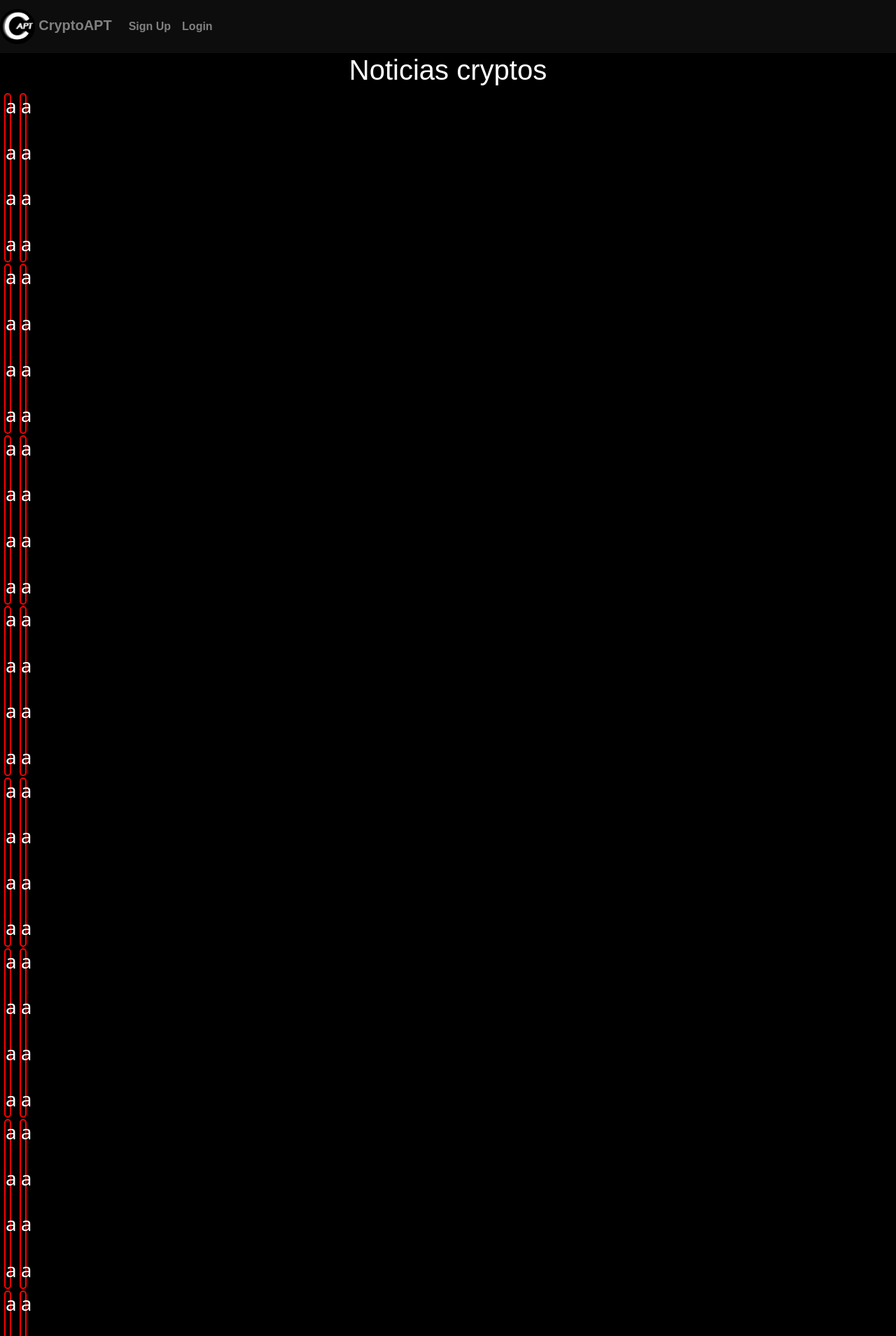
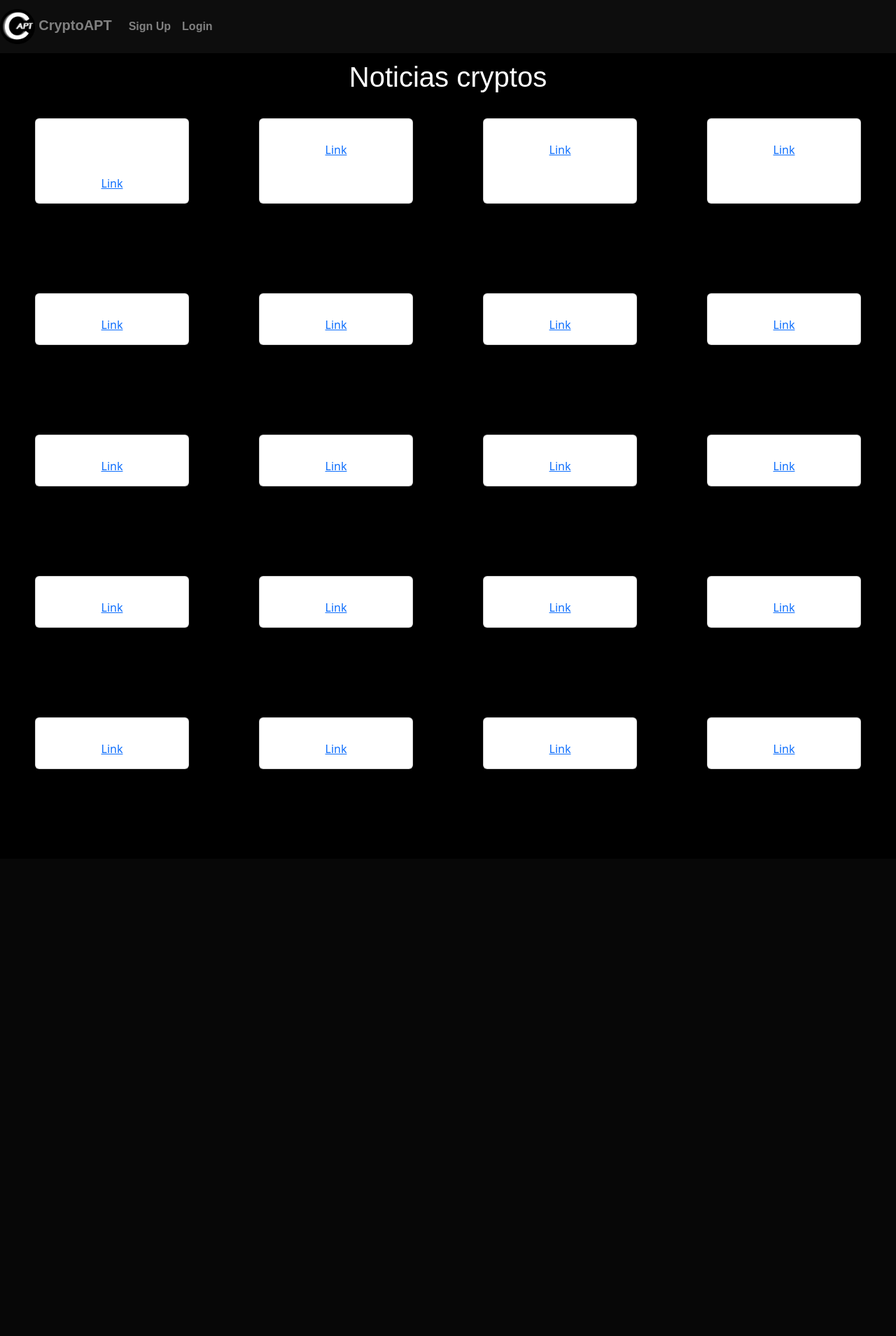
Before and after one commit to CryptoAPT/CryptoAPT, a PHP site: page /news/news.html in a window 1280 px wide. Shown: the top 1909 px of the page at 70% size. After the commit the page ends 1099 px from the top, so only its background shows below. Run offline with PHP 8.4, Linux system fonts and the light colour scheme.

Commit message:
Add files via upload

```diff
--- a/CryptoAPT-main/app/news/news.html
+++ b/CryptoAPT-main/app/news/news.html
@@ -40,304 +40,212 @@
   <!-- //NAVBAR -->
 
 
-<h1 style="color: white; text-align: center; font-family: 'Roboto Bold 900', sans-serif;">Noticias cryptos</h1>
-<table class="tabla">
-
-        <tr>
-            <td>
-                <div class="noticia" style="margin-right: auto; margin-left: auto;">
-                    <h3 id="title1" style="color: white;">a</h3>
-                    <br>
-                    <h3 id="tag1" style="color: white;">a</h3>
-                    <br>
-                    <h3 id="source1" style="color:white">a</h3>
-                    <br>
-                    <h3 id="url1" style="color:white;">a</h3>
-                </div>
-            </td>
-
-            <td>
-                <div class="noticia" style="margin-right: auto; margin-left: auto;">
-
-                    <h3 id="title2" style="color: white;">a</h3>
-                    <br>
-                    <h3 id="tag12" style="color: white;">a</h3>
-                    <br>
-                    <h3 id="source2" style="color:white">a</h3>
-                    <br>
-                    <h3 id="url2" style="color:white;">a</h3>
-
-                   </div>
-            </td>
-        </tr>
+<h1 class="ache1" style="color: white; text-align: center; font-family: 'Raleway', sans-serif;">Noticias cryptos</h1>
 
 
-</table>
-
-<table class="tabla">
-    <tr>
-        <td>
-            <div class="noticia" style="margin-right: auto; margin-left: auto;">
-
-                <h3 id="title3" style="color: white;">a</h3>
-                <br>
-                <h3 id="tag3" style="color: white;">a</h3>
-                <br>
-                <h3 id="source3" style="color:white">a</h3>
-                <br>
-                <h3 id="url3" style="color:white;">a</h3>
-                </div>
-        </td>
-        <td>
-            <div class="noticia" style="margin-right: auto; margin-left: auto;">
-
-                <h3 id="title4" style="color: white;">a</h3>
-                <br>
-                <h3 id="tag4" style="color: white;">a</h3>
-                <br>
-                <h3 id="source4" style="color:white">a</h3>
-                <br>
-                <h3 id="url4" style="color:white;">a</h3>
-            </div>
-        </td>
-    </tr>
-</table>
-
-<table class="tabla">
-    <tr>
-        <td>
-            <div class="noticia" style="margin-right: auto; margin-left: auto;">
-                <h3 id="title5" style="color: white;">a</h3>
-                <br>
-                <h3 id="tag5" style="color: white;">a</h3>
-                <br>
-                <h3 id="source5" style="color:white">a</h3>
-                <br>
-                <h3 id="url5" style="color:white;">a</h3>
-               </div>
-        </td>
-        <td>
-            <div class="noticia" style="margin-right: auto; margin-left: auto;">
-
-                <h3 id="title6" style="color: white;">a</h3>
-                <br>
-                <h3 id="tag6" style="color: white">a</h3>
-                <br>
-                <h3 id="source6" style="color:white">a</h3>
-                <br>
-                <h3 id="url6" style="color:white;">a</h3>
-               </div>
-        </td>
-    </tr>
-</table>
 
 
-<table class="tabla">
-    <tr>
-        <td>
-            <div class="noticia" style="margin-right: auto; margin-left: auto;">
+        <div class="block-container" style="margin-bottom: 10%;">
+            <div class="card margin" style="width: 18rem;">
+                <div class="card-body">
+                  <h5 id="title1"></h5>
+                  <h6 id="tag1"></h6>
+                  <p id="source1"></p>
+                  <br><br>
 
-                <h3 id="title7" style="color: white;">a</h3>
-                <br>
-                 <h3 id="tag7" style="color: white;">a</h3>
-                 <br>
-                 <h3 id="source7" style="color:white">a</h3>
-                 <br>
-                 <h3 id="url7" style="color:white;">a</h3>
+                  <a id="url1" href="">Link</a>
                 </div>
-        </td>
-        <td>
-            <div class="noticia" style="margin-right: auto; margin-left: auto;">
-
-                <h3 id="title8" style="color: white;">a</h3>
-                <br>
-                <h3 id="tag8" style="color: white;">a</h3>
-                <br>
-                <h3 id="source8" style="color:white">a</h3>
-                <br>
-                <h3 id="url8" style="color:white;">a</h3>
               </div>
 
-        </td>
-    </tr>
-</table>
+
+              <div class="card margin" style="width: 18rem;">
+                <div class="card-body">
+                  <h5 id="title2"></h5>
+                  <h6 id="tag2"></h6>
+                  <p id="source2"></p>
+                  <a id="url2" href="" class="card-link">Link</a>
+                </div>
+              </div>
+
+              <div class="card margin" style="width: 18rem;">
+                <div class="card-body">
+                  <h5 id="title3"></h5>
+                  <h6 id="tag3"></h6>
+                  <p id="source3"></p>
+                  <a id="url3" href="" class="card-link">Link</a>
+                </div>
+              </div>
 
 
-<table class="tabla">
-    <tr>
-        <td>
-            <div class="noticia" style="margin-right: auto; margin-left: auto;">
-
-                <h3 id="title9" style="color: white;">a</h3>
-                <br>
-                <h3 id="tag9" style="color: white;">a</h3>
-                <br>
-                <h3 id="source9" style="color:white">a</h3>
-                <br>
-                <h3 id="url9" style="color:white;">a</h3>
+              <div class="card margin" style="width: 18rem;">
+                <div class="card-body">
+                  <h5 id="title4"></h5>
+                  <h6 id="tag4"></h6>
+                  <p id="source4"></p>
+                  <a id="url4" href="" class="card-link">Link</a>
                 </div>
-        </td>
-        <td>
-            <div class="noticia" style="margin-right: auto; margin-left: auto;">
-
-                <h3 id="title10" style="color: white;">a</h3>
-                <br>
-                <h3 id="tag10" style="color: white;">a</h3>
-                <br>
-                <h3 id="source10" style="color:white">a</h3>
-                <br>
-                <h3 id="url10" style="color:white;">a</h3>
+              </div>
         </div>
 
-        </td>
-    </tr>
-</table>
+        <div class="block-container" style="margin-bottom: 10%;">
+            <div class="card margin" style="width: 18rem;">
+                <div class="card-body">
+                  <h5 id="title5"></h5>
+                  <h6 id="tag5"></h6>
+                  <p id="source5"></p>
+                  <a id="url5" href="" class="card-link">Link</a>
+                </div>
+              </div>
 
-<table class="tabla">
-    <tr>
-        <td>
-            <div class="noticia" style="margin-right: auto; margin-left: auto;">
 
-                <h3 id="title11" style="color: white;">a</h3>
-                <br>
-                 <h3 id="tag11" style="color: white;">a</h3>
-                 <br>
-                 <h3 id="source11" style="color:white">a</h3>
-                 <br>
-                 <h3 id="url11" style="color:white;">a</h3>
+              <div class="card margin" style="width: 18rem;">
+                <div class="card-body">
+                  <h5 id="title6"></h5>
+                  <h6 id="tag6"></h6>
+                  <p id="source6"></p>
+                  <a id="url6" href="" class="card-link">Link</a>
                 </div>
-        </td>
-        <td>
-            <div class="noticia" style="margin-right: auto; margin-left: auto;">
+              </div>
 
-                <h3 id="title12" style="color: white;">a</h3>
-                <br>
-                <h3 id="tag2" style="color: white;">a</h3>
-                <br>
-                <h3 id="source12" style="color:white">a</h3>
-                <br>
-                <h3 id="url12" style="color:white;">a</h3>
+              <div class="card margin" style="width: 18rem;">
+                <div class="card-body">
+                  <h5 id="title7"></h5>
+                  <h6 id="tag7"></h6>
+                  <p id="source7"></p>
+                  <a id="url7" href="" class="card-link">Link</a>
                 </div>
-        </td>
-    </tr>
-</table>
+              </div>
 
-<table class="tabla">
-    <tr>
-        <td>
-            <div class="noticia" style="margin-right: auto; margin-left: auto;">
 
-                <h3 id="title13" style="color: white;">a</h3>
-                <br>
-                <h3 id="tag13" style="color: white;">a</h3>
-                <br>
-                <h3 id="source13" style="color:white">a</h3>
-                <br>
-                <h3 id="url13" style="color:white;">a</h3>
+              <div class="card margin" style="width: 18rem;">
+                <div class="card-body">
+                  <h5 id="title8"></h5>
+                  <h6 id="tag8"></h6>
+                  <p id="source8"></p>
+                  <a id="url8" href="" class="card-link">Link</a>
                 </div>
-        </td>
-        <td>
-            <div class="noticia" style="margin-right: auto; margin-left: auto;">
+              </div>
+        </div>
 
-                <h3 id="title14" style="color: white;">a</h3>
-                <br>
-                <h3 id="tag14" style="color: white;">a</h3>
-                <br>
-                <h3 id="source14" style="color:white">a</h3>
-                <br>
-                <h3 id="url14" style="color:white;">a</h3>
+        <div class="block-container" style="margin-bottom: 10%;">
+            <div class="card margin" style="width: 18rem;">
+                <div class="card-body">
+                  <h5 id="title9"></h5>
+                  <h6 id="tag9"></h6>
+                  <p id="source9"></p>
+                  <a id="url9" href="" class="card-link">Link</a>
                 </div>
-        </td>
-    </tr>
-</table>
+              </div>
 
-<table class="tabla">
-    <tr>
-        <td>
-            <div class="noticia" style="margin-right: auto; margin-left: auto;">
 
-                <h3 id="title15" style="color: white;">a</h3>
-                <br>
-                 <h3 id="tag15" style="color: white;">a</h3>
-                 <br>
-                 <h3 id="source15" style="color:white">a</h3>
-                 <br>
-                 <h3 id="url15" style="color:white;">a</h3>
+              <div class="card margin" style="width: 18rem;">
+                <div class="card-body">
+                  <h5 id="title10"></h5>
+                  <h6 id="tag10"></h6>
+                  <p id="source10"></p>
+                  <a id="url10" href="" class="card-link">Link</a>
                 </div>
-        </td>
-        <td>
-            <div class="noticia" style="margin-right: auto; margin-left: auto;">
+              </div>
 
-                <h3 id="title16" style="color: white;">a</h3>
-                <br>
-                <h3 id="tag16" style="color: white;">a</h3>
-                <br>
-                <h3 id="source16" style="color:white">a</h3>
-                <br>
-                <h3 id="url16" style="color:white;">a</h3>
+              <div class="card margin" style="width: 18rem;">
+                <div class="card-body">
+                  <h5 id="title11"></h5>
+                  <h6 id="tag11"></h6>
+                  <p id="source11"></p>
+                  <a id="url11" href="" class="card-link">Link</a>
                 </div>
-        </td>
-    </tr>
-</table>
+              </div>
 
-<table class="tabla">
-    <tr>
-        <td>
-            <div class="noticia" style="margin-right: auto; margin-left: auto;">
 
-                <h3 id="title17" style="color: white;">a</h3>
-                <br>
-                <h3 id="tag17" style="color: white;">a</h3>
-                <br>
-                <h3 id="source17" style="color:white">a</h3>
-                <br>
-                <h3 id="url17" style="color:white;">a</h3>
+              <div class="card margin" style="width: 18rem;">
+                <div class="card-body">
+                  <h5 id="title12"></h5>
+                  <h6 id="tag12"></h6>
+                  <p id="source12"></p>
+                  <a id="url12" href="" class="card-link">Link</a>
                 </div>
-        </td>
-        <td>
-            <div class="noticia" style="margin-right: auto; margin-left: auto;">
+              </div>
+        </div>
 
-                <h3 id="title18" style="color: white;">a</h3>
-                <br>
-                 <h3 id="tag18" style="color: white;">a</h3>
-                 <br>
-                 <h3 id="source18" style="color:white">a</h3>
-                 <br>
-                 <h3 id="url18" style="color:white;">a</h3>
+        <div class="block-container" style="margin-bottom: 10%;">
+            <div class="card margin" style="width: 18rem;">
+                <div class="card-body">
+                  <h5 id="title13"></h5>
+                  <h6 id="tag13"></h6>
+                  <p id="source13"></p>
+                  <a id="url13" href="" class="card-link">Link</a>
                 </div>
-        </td>
-    </tr>
-</table>
+              </div>
 
-<table class="tabla">
-    <tr>
-        <td>
-            <div class="noticia" style="margin-right: auto; margin-left: auto;">
 
-                <h3 id="title19" style="color: white;">a</h3>
-                <br>
-                <h3 id="tag19" style="color: white;">a</h3>
-                <br>
-                <h3 id="source19" style="color:white">a</h3>
-                <br>
-                <h3 id="url19" style="color:white;">a</h3>
+              <div class="card margin" style="width: 18rem;">
+                <div class="card-body">
+                  <h5 id="title14"></h5>
+                  <h6 id="tag14"></h6>
+                  <p id="source14"></p>
+                  <a id="url14" href="" class="card-link">Link</a>
                 </div>
-        </td>
-        <td>
-            <div class="noticia" style="margin-right: auto; margin-left: auto;">
+              </div>
 
-                <h3 id="title20" style="color: white;">a</h3>
-                <br>
-                <h3 id="tag20" style="color: white;">a</h3>
-                <br>
-                <h3 id="source20" style="color:white">a</h3>
-                <br>
-                <h3 id="url20" style="color:white;">a</h3>
+              <div class="card margin" style="width: 18rem;">
+                <div class="card-body">
+                  <h5 id="title15"></h5>
+                  <h6 id="tag15"></h6>
+                  <p id="source15"></p>
+                  <a id="url15" href="" class="card-link">Link</a>
                 </div>
-        </td>
-    </tr>
-</table>
+              </div>
 
+
+              <div class="card margin" style="width: 18rem;">
+                <div class="card-body">
+                  <h5 id="title16"></h5>
+                  <h6 id="tag16"></h6>
+                  <p id="source16"></p>
+                  <a id="url16" href="" class="card-link">Link</a>
+                </div>
+              </div>
+        </div>
+
+        <div class="block-container" style="margin-bottom: 10%;">
+            <div class="card margin" style="width: 18rem;">
+                <div class="card-body">
+                  <h5 id="title17"></h5>
+                  <h6 id="tag17"></h6>
+                  <p id="source17"></p>
+                  <a id="url17" href="" class="card-link">Link</a>
+                </div>
+              </div>
+
+
+              <div class="card margin" style="width: 18rem;">
+                <div class="card-body">
+                  <h5 id="title18"></h5>
+                  <h6 id="tag18"></h6>
+                  <p id="source18"></p>
+                  <a id="url18" href="" class="card-link">Link</a>
+                </div>
+              </div>
+
+              <div class="card margin" style="width: 18rem;">
+                <div class="card-body">
+                  <h5 id="title19"></h5>
+                  <h6 id="tag19"></h6>
+                  <p id="source19"></p>
+                  <a id="url19" href="" class="card-link">Link</a>
+                </div>
+              </div>
+
+
+              <div class="card margin" style="width: 18rem;">
+                <div class="card-body">
+                  <h5 id="title20"></h5>
+                  <h6 id="tag20"></h6>
+                  <p id="source20"></p>
+                  <a id="url20" href="" class="card-link">Link</a>
+                </div>
+              </div>
+        </div>
     <script src="news.js"></script>
 </body>
 </html>
--- a/CryptoAPT-main/app/news/styles.css
+++ b/CryptoAPT-main/app/news/styles.css
@@ -5,3 +5,23 @@
     border-radius: 25px;
     border: 2px solid red;
 }
+
+.block-container {
+    display: flex;
+    text-align: center;
+}
+.margin {
+    margin-right:50px;
+    margin-left: 50px;
+    margin-top: 0px;
+    margin-bottom: 0px;
+}
+.card {
+    width: 450px;
+    height: 450px;
+}
+
+.ache1{
+    margin-top: 10px;
+    margin-bottom: 35px;
+}
```
Lines whose indentation alone changed are shown as unchanged.
